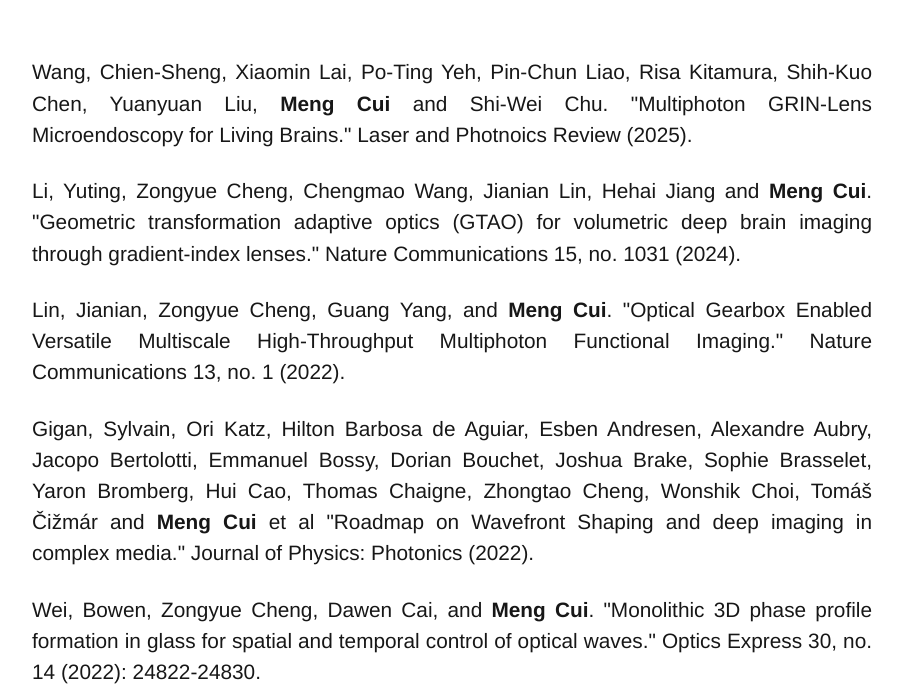
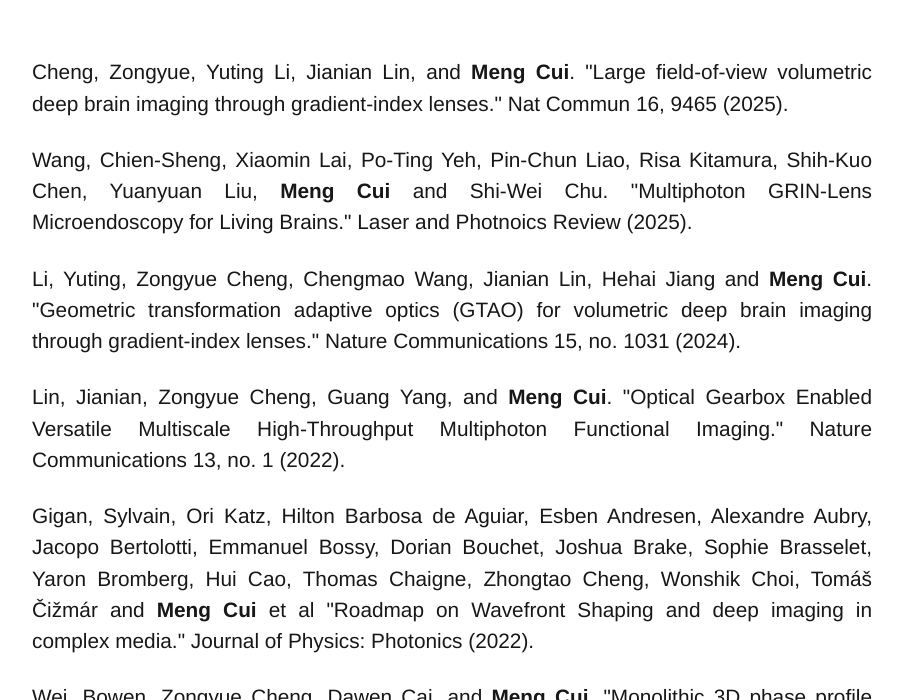
Before and after one commit to mengcuilab/mengcuilab.github.io, a Jekyll site: the page built from publications.html, in a window 1280 px wide and 900 px high, scrolled down 438 px, cut to the strip 200-900 px from the top of the window. Shown: the whole strip, without its empty margins (188-1091 px from the left). Built offline with Jekyll 4.4.1, drawn with Linux system fonts in a browser that asks for light colours.

```diff
--- a/publications.html
+++ b/publications.html
@@ -14,6 +14,9 @@ title: Publications
   <div class="main_wrapper">
 	<div id="pubs" class="main_wrapper_3fr">
 	  <div class="pubs_wrapper">
+
+
+		  <li> Cheng, Zongyue, Yuting Li, Jianian Lin, and <b>Meng Cui</b>. "<a href="https://doi.org/10.1038/s41467-025-64529-1">Large field-of-view volumetric deep brain imaging through gradient-index lenses.</a>" Nat Commun 16, 9465 (2025).
 
 
 		 <li> Wang, Chien-Sheng, Xiaomin Lai, Po-Ting Yeh, Pin-Chun Liao, Risa Kitamura, Shih-Kuo Chen, Yuanyuan Liu, <b>Meng Cui</b> and Shi-Wei Chu. "<a href="https://onlinelibrary.wiley.com/doi/10.1002/lpor.202501461">Multiphoton GRIN-Lens Microendoscopy for Living Brains.</a>" Laser and Photnoics Review (2025).
```
Also changed, not shown: news.html (+16 -0 lines), 1 other file.
